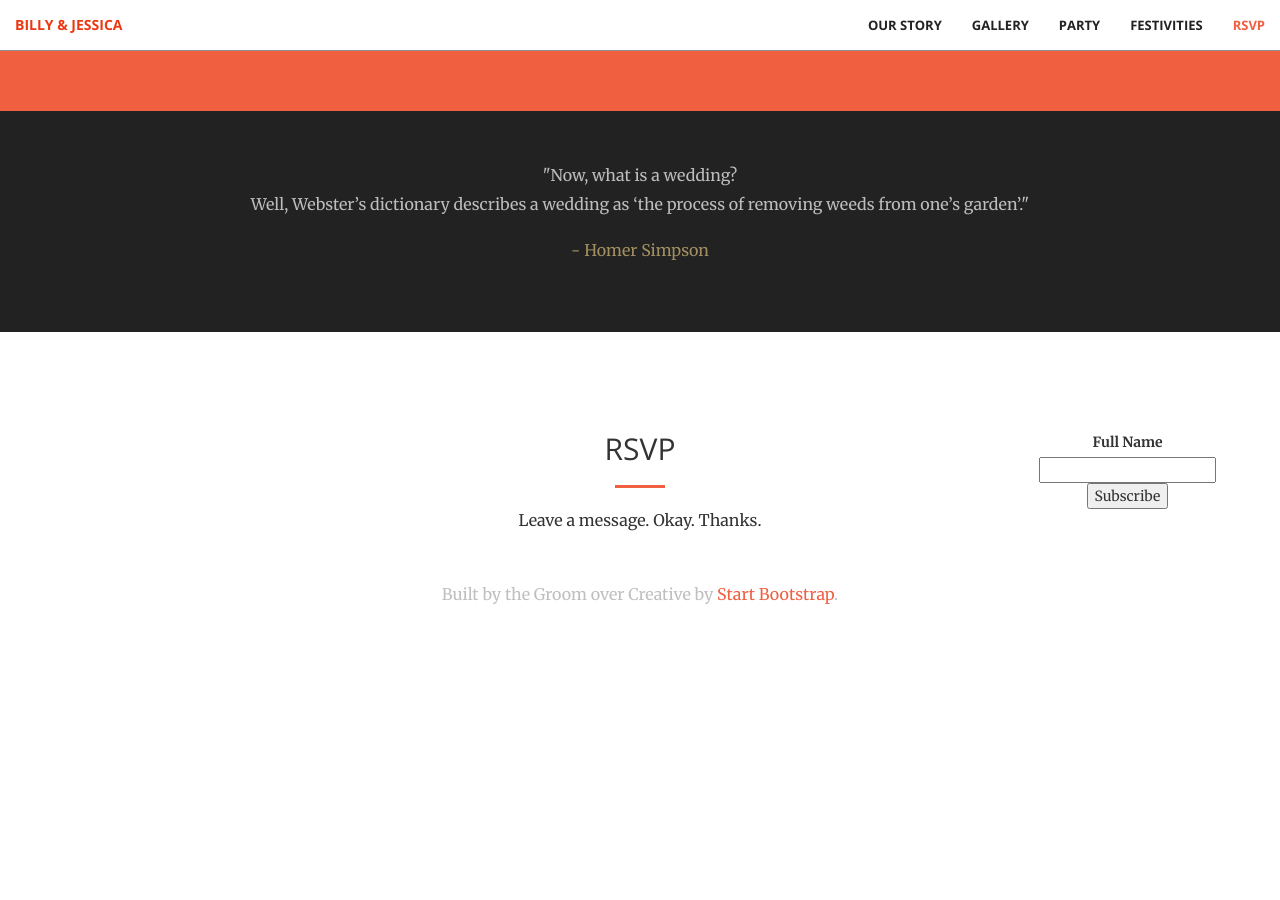
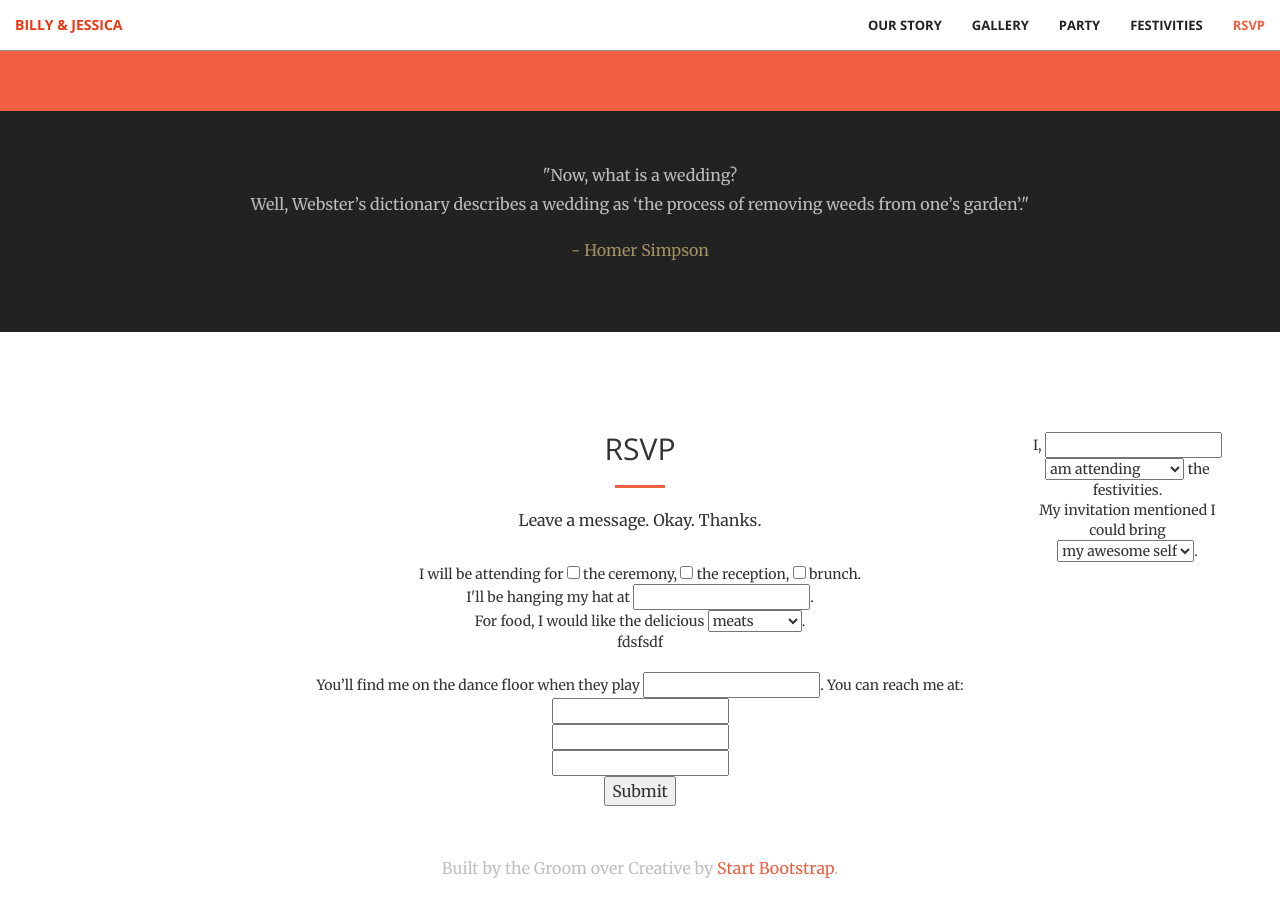
Before and after one commit to notbleh/wed-website, a Jekyll site: the page built from live.html, in a window 1280 px wide and 900 px high, scrolled down 2589 px. Built offline with Jekyll 4.4.1, drawn with Linux system fonts in a browser that asks for light colours; before the commit the page ends 3215 px from its top, so only the background shows below that.

Commit message:
Update rsvp1.html

```diff
--- a/_includes/rsvp1.html
+++ b/_includes/rsvp1.html
@@ -8,12 +8,21 @@
             </div>
             <div class="text-center">
                 <form action="https://www.formingo.co/submit/5726bc6b-4e93-4398-bbe5-b93add01e2d7" method="POST">
-                    <label for="full_name">Full Name</label>
-                    <input type="text" name="full_name" id="full_name">
+                    I, <input type="text" name="full_name" id="full_name"> <select name="attending"> <option value="yes" selected>am attending</option> <option value="no">am not attending</option></select> the festivities.<br>
+                    My invitation mentioned I could bring <select name="guests"><option value="0" selected>my awesome self</option> <option value="1">a date</option> <option value="2+">my family</option></select>. <br>
+                    I will be attending for <input type="checkbox" name="ceremony" value="on"> the ceremony, <input type="checkbox" name="reception" value="on"> the reception, <input type="checkbox" name="brunch" value="on"> brunch. <br>
+                    I'll be hanging my hat at <input type="text" name="staying_at" id="staying_at">. <br/>
+                    For food, I would like the delicious <select name="diet" onchange="showfield(this.options[this.selectedIndex].value)"> <option value="meat" selected>meats</option> <option value="veg">vegetarian</option> <option value="other">other</option></select>. <div id="div1">fdsfsdf</div> <br>
+                    You’ll find me on the dance floor when they play <input type="text" name="songs" id="songs">.
+                    You can reach me at: <br>
+                    <input type="text" name="email" id="email"> <br>
+                    <input type="text" name="phone_no" id="phone_no"> <br>
+                    <input type="text" name="address" id="address"> <br>
+
 
                     <input type="hidden" name="__redirect" value="https://notbleh.github.io/live">
 
-                    <input type="submit" value="Subscribe">
+                    <p> <input type="submit" value="Submit"> </p>
                 </form>
             </div>
         </div>
```
